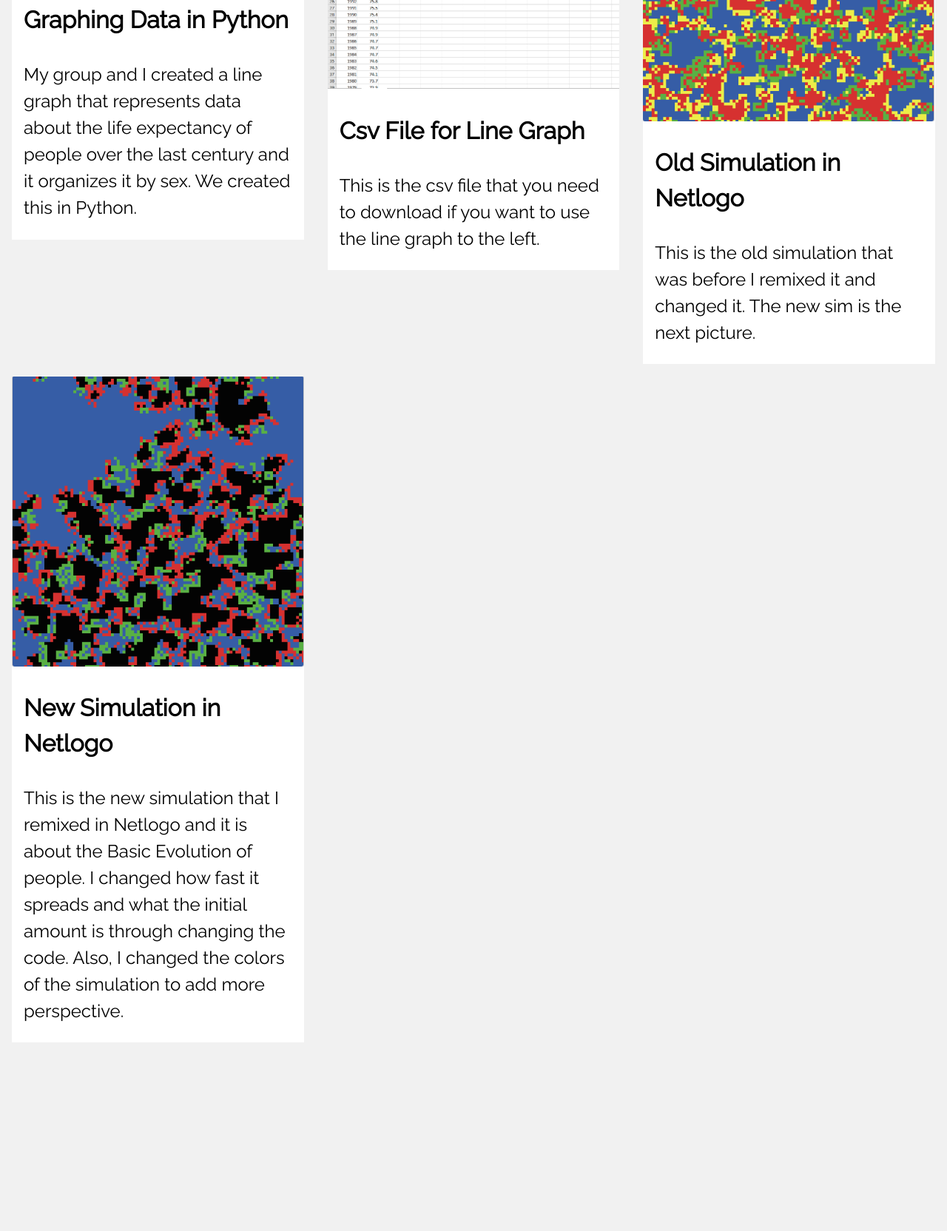
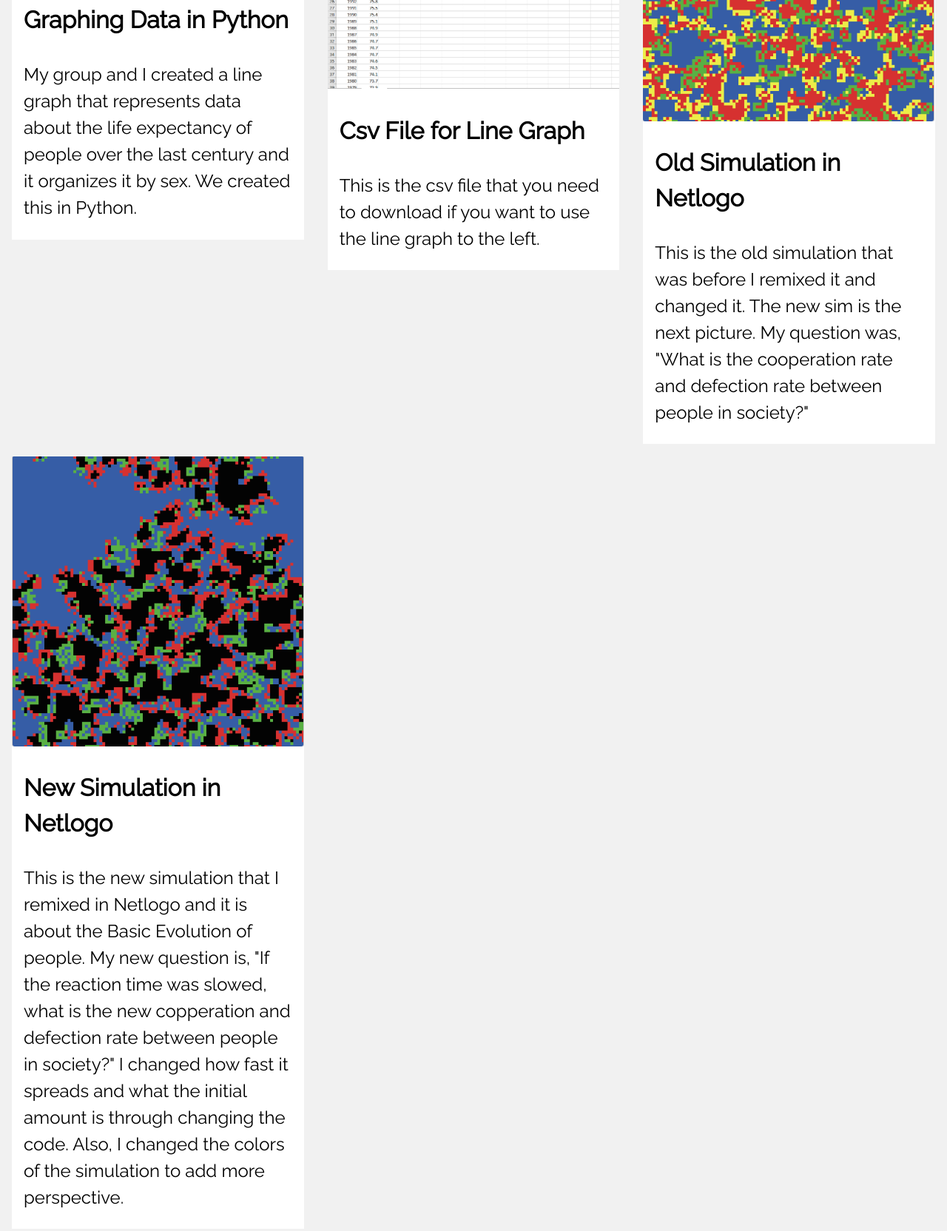
Before and after one commit to JimmyMeeks28/jimmycsp2017, a plain HTML site: page my_website/portfolio.html in a window 1280 px wide. Shown: the part 2123-3787 px from the top of the page at 74% size. Before the commit the page ends 3548 px from the top, so only its background shows below. Drawn offline with nearby package versions, Linux system fonts and the light colour scheme.

Commit message:
Update portfolio.html

```diff
--- a/my_website/portfolio.html
+++ b/my_website/portfolio.html
@@ -99,14 +99,14 @@ body,h1,h2,h3,h4,h5,h6 {font-family: "Raleway", sans-serif}
       <a target="_blank" href="images/OldPD Basic Evolutionary.nlogo"><img src="images/Oldsim.PNG" alt="Norway" style="width:100%" class="w3-hover-opacity"></a>
       <div class="w3-container w3-white">
         <font size="6"><p><b>Old Simulation in Netlogo</b></p>
-        <font size="5"><p>This is the old simulation that was before I remixed it and changed it. The new sim is the next picture.</p>
+        <font size="5"><p>This is the old simulation that was before I remixed it and changed it. The new sim is the next picture. My question was, "What is the cooperation rate and defection rate between people in society?"</p>
       </div>
  </div>
  <div class="w3-third w3-container w3-margin-bottom">
       <a target="_blank" href="images/NewPD Basic Evolutionary.nlogo"><img src="images/Newsim.PNG" alt="Norway" style="width:100%" class="w3-hover-opacity"></a>
       <div class="w3-container w3-white">
         <font size="6"><p><b>New Simulation in Netlogo</b></p>
-        <font size="5"><p>This is the new simulation that I remixed in Netlogo and it is about the Basic Evolution of people. I changed how fast it spreads and what the initial amount is through changing the code. Also, I changed the colors of the simulation to add more perspective.</p>
+        <font size="5"><p>This is the new simulation that I remixed in Netlogo and it is about the Basic Evolution of people. My new question is, "If the reaction time was slowed, what is the new copperation and defection rate between people in society?" I changed how fast it spreads and what the initial amount is through changing the code. Also, I changed the colors of the simulation to add more perspective.</p>
       </div>
 
 
```
